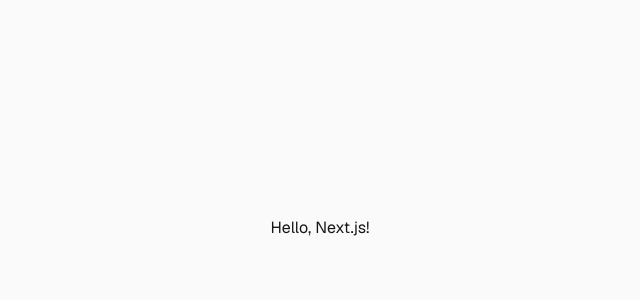
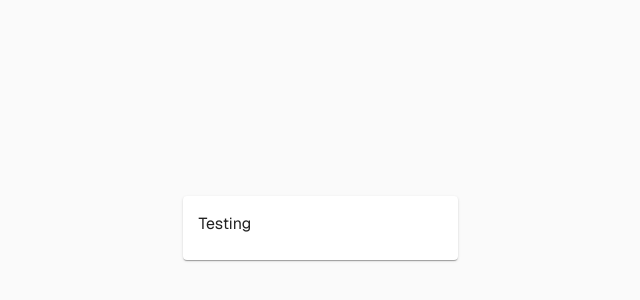
Before and after one commit to sinotten/MessingWithReact, a Next.js app: page / in a window 1280 px wide. Shown: the part 172-472 px from the top of the page, without its empty margins (320-960 px from the left). Built offline with nearby package versions, Linux system fonts and the light colour scheme.

Commit message:
adding material ui and first component
Adding material ui and first component to see if it all works.

```diff
--- a/app/page.tsx
+++ b/app/page.tsx
@@ -1,9 +1,9 @@
-import Image from "next/image";
+import { EventDashboardSummary } from '@/../components/Events/EventDashboardSummary'
 
 export default function Home() {
   return (
     <div className="flex flex-col flex-1 items-center justify-center bg-zinc-50 font-sans dark:bg-black">
-      <h1>Hello, Next.js!</h1>
+      <EventDashboardSummary />
     </div>
   );
 }
--- /dev/null
+++ b/components/Events/EventDashboardSummary.jsx
@@ -0,0 +1,14 @@
+import Card from '@mui/material/Card'
+import CardContent from '@mui/material/CardContent'
+
+export function EventDashboardSummary(){
+    return(
+        <div>
+            <Card sx={{ minWidth: 275 }}>
+                <CardContent>
+                    <span>Testing</span>
+                </CardContent>
+            </Card>
+        </div>
+    )
+}
--- a/package.json
+++ b/package.json
@@ -9,6 +9,9 @@
     "lint": "eslint"
   },
   "dependencies": {
+    "@emotion/react": "^11.14.0",
+    "@emotion/styled": "^11.14.1",
+    "@mui/material": "^9.0.1",
     "next": "16.2.6",
     "react": "19.2.4",
     "react-dom": "19.2.4"
```
Also changed, not shown: 1 other file (tests, documents, lock files or other folders).
